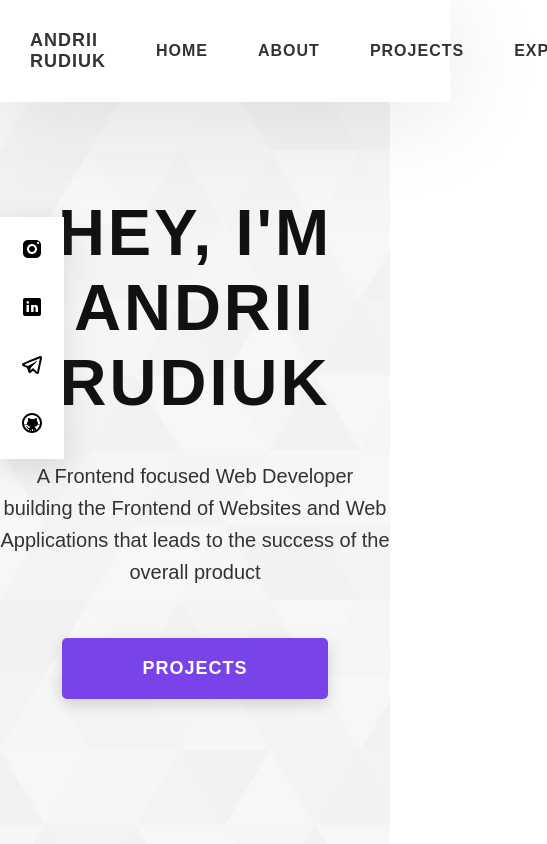
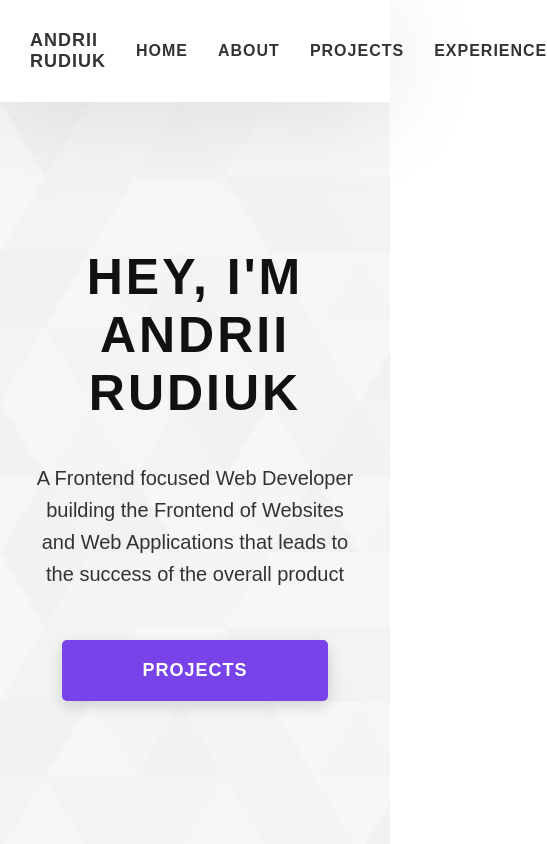
Before and after one commit to Dron2001/portfolio, a React (Create React App) app: page / in a window 390 px wide. Shown: the top 844 px of the page, 547 px wide, since content can reach past the window. Built offline with nearby package versions, Linux system fonts and the light colour scheme.

Commit message:
work on the responsive

```diff
--- a/src/App.js
+++ b/src/App.js
@@ -16,10 +16,10 @@ export const App = () => {
 
       <Header />
       <Home />
-      <About />
-      <Projects />
-      <Experience />
-      <Footer />
+      {/* <About /> */}
+      {/* <Projects /> */}
+      {/* <Experience /> */}
+      {/* <Footer /> */}
     </>
   )
 }
--- a/src/components/Header/styles.js
+++ b/src/components/Header/styles.js
@@ -10,9 +10,8 @@ export const Wrapper = styled.header`
   align-items: center;
   justify-content: space-between;
   padding: 30px;
-  width: 100%;
-  position: fixed;
   top: 0;
+  position: sticky;
 `;
 
 export const Body = styled(Container)`
@@ -50,4 +49,8 @@ export const Label = styled.li`
   &:hover {
     color: ${COLORS.violet};
   }
+
+  @media only screen and (max-width: 750px) {
+    margin-left: 30px;
+  }
 `;
--- a/src/components/Home/Home.js
+++ b/src/components/Home/Home.js
@@ -9,7 +9,7 @@ export const Home = () => {
       <Body>
         <Title>hey, i'm andrii rudiuk</Title>
         <SubTitle>
-          A Frontend focused Web Developer building the Frontend of Websites and Web <br />
+          A Frontend focused Web Developer building the Frontend of Websites and Web
           Applications that leads to the success of the overall product
         </SubTitle>
 
--- a/src/components/Home/styles.js
+++ b/src/components/Home/styles.js
@@ -8,6 +8,7 @@ import { Container } from 'styles'
 export const Wrapper = styled.section`
   background: linear-gradient(to right, rgba(245, 245, 245, 0.8), rgba(245, 245, 245, 0.8)), url(${bgImage});
   height: 100vh;
+  padding: 0 30px;
 `;
 
 export const Body = styled(Container)`
@@ -25,7 +26,11 @@ export const Title = styled.h1`
   text-align: center;
   color: ${COLORS.dark};
   font-weight: bold;
-  margin-top: 50px;
+  margin-top: -100px;
+
+  @media only screen and (max-width: 1000px) {
+    font-size: 50px;
+  }
 `;
 
 export const SubTitle = styled.p`
@@ -36,4 +41,5 @@ export const SubTitle = styled.p`
   line-height: 1.6;
   margin-top: 40px;
   margin-bottom: 50px;
+  max-width: 800px;
 `;
--- a/src/components/SocialMediaMenu/styles.js
+++ b/src/components/SocialMediaMenu/styles.js
@@ -17,6 +17,10 @@ export const Wrapper = styled.div`
   g {
     fill: ${COLORS.black};
   }
+
+  @media only screen and (max-width: 1000px) {
+    display: none;
+  }
 `;
 
 export const Link = styled.a`
```
Also changed, not shown: src/assets/images/close.png (added), src/assets/images/menu.png (added).
